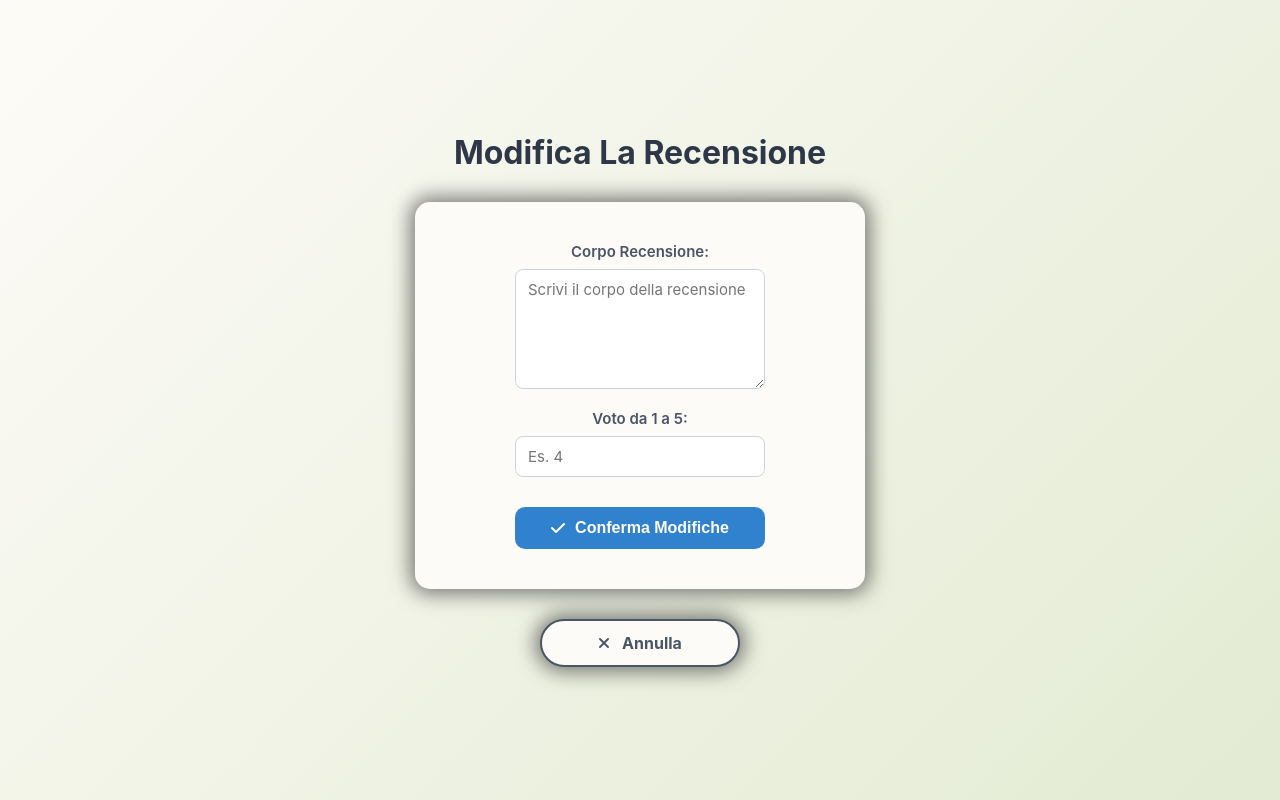
After one commit to Cangurosa/GestoreRecensioni, a Spring app: template src/main/resources/templates/form-modifica-recensione.html in a window 1280 px wide. The commit adds this page. Run offline with Thymeleaf, Linux system fonts and the light colour scheme; the template is opened without the code that fills it, so the values that code supplies are empty; some of the project's set-up classes (security, data sources, template engines, error pages and the like) are left out, and stand-ins take their place.

Commit message:
aggiunta la possibilità di modificare le proprie recensioni

```diff
--- a/src/main/java/it/uniroma3/siw/recensioni/service/RecensioneService.java
+++ b/src/main/java/it/uniroma3/siw/recensioni/service/RecensioneService.java
@@ -1,5 +1,6 @@
 package it.uniroma3.siw.recensioni.service;
 
+import ch.qos.logback.classic.model.ReceiverModel;
 import it.uniroma3.siw.recensioni.model.Contenuto;
 import it.uniroma3.siw.recensioni.model.Recensione;
 import it.uniroma3.siw.recensioni.model.Utente;
@@ -21,6 +22,10 @@ public class RecensioneService {
         this.recensioneRepository = recensioneRepository;
         this.utenteRepository = utenteRepository;
         this.contenutoRepository = contenutoRepository;
+    }
+
+    public Recensione findRecensioneById(Long idRecensione) {
+        return recensioneRepository.findById(idRecensione).orElseThrow();
     }
 
     public List<Recensione> getAllRecensioniDellUtente(String username){
--- /dev/null
+++ b/src/main/resources/static/css/modifica-recensione.css
@@ -0,0 +1,138 @@
+body {
+    margin: 0;
+    min-height: 100vh;
+    box-sizing: border-box;
+    padding: 40px 20px;
+    font-family: 'Inter', sans-serif;
+    background: linear-gradient(135deg, #fdfbf7 0%, #e3ebd3 100%);
+    display: flex;
+    flex-direction: column;
+    align-items: center;
+    justify-content: center;
+    color: #2d3748;
+}
+
+.all-container {
+    display: flex;
+    flex-direction: column;
+    align-items: center;
+    text-align: center;
+    gap: 30px;
+    width: 100%;
+    max-width: 800px;
+}
+
+.scritta {
+    color: #2d3748;
+    margin: 0;
+}
+
+.card-container {
+    display: flex;
+    flex-direction: column;
+    align-items: center;
+    text-align: center;
+    background-color: #fdfbf7;
+    padding: 40px;
+    border-radius: 15px;
+    box-shadow: 0 0 20px 5px rgba(0, 0, 0, 0.5);
+    gap: 20px;
+    color: #4a5568;
+    width: 100%;
+    max-width: 450px;
+    box-sizing: border-box;
+}
+
+form {
+    display: flex;
+    flex-direction: column;
+    align-items: center;
+    gap: 20px;
+    width: 100%;
+}
+
+.form-group {
+    display: flex;
+    flex-direction: column;
+    align-items: center;
+    gap: 8px;
+    width: 100%;
+}
+
+.form-group label {
+    font-weight: 600;
+    font-size: 15px;
+}
+
+.form-field {
+    padding: 10px 12px;
+    font-size: 15px;
+    font-family: 'Inter', sans-serif;
+    border: 1px solid #cbd5e1;
+    border-radius: 8px;
+    width: 250px;
+    box-sizing: border-box;
+    background-color: white;
+    transition: all 0.3s ease;
+}
+
+.form-field:focus {
+    outline: none;
+    border-color: #3182ce;
+    box-shadow: 0 0 0 2px rgba(49, 130, 206, 0.2);
+}
+
+.textarea-field {
+    resize: vertical;
+    min-height: 120px;
+}
+
+.btn-principale {
+    background-color: #3182ce;
+    color: white;
+    border-radius: 10px;
+    width: 250px;
+    padding: 12px 20px;
+    font-size: 16px;
+    font-weight: bold;
+    border: none;
+    cursor: pointer;
+    transition: all ease 0.3s;
+    display: flex;
+    align-items: center;
+    justify-content: center;
+    gap: 10px;
+    margin-top: 10px;
+}
+
+.btn-principale:hover {
+    background-color: #266093;
+    transform: scale(1.1);
+}
+
+.link {
+    display: flex;
+    align-items: center;
+    justify-content: center;
+    gap: 12px;
+    width: 200px;
+    background-color: #fdfbf7;
+    color: #4a5568;
+    font-size: 16px;
+    font-weight: bold;
+    padding: 12px 24px;
+    border: 2px solid #4a5568;
+    border-radius: 25px;
+    box-shadow: 0 0 20px 5px rgba(0, 0, 0, 0.5);
+    cursor: pointer;
+    transition: all 0.3s ease;
+    text-align: center;
+    text-decoration: none;
+    box-sizing: border-box;
+}
+
+.link:hover {
+    background-color: #dadad9;
+    color: #3a4251;
+    transform: scale(1.1);
+}
--- /dev/null
+++ b/src/main/resources/templates/form-modifica-recensione.html
@@ -0,0 +1,44 @@
+<!DOCTYPE html>
+<html lang="it" xmlns:th="http://www.thymeleaf.org">
+<head>
+    <meta charset="UTF-8">
+    <title>Modifica Recensione</title>
+
+    <link rel="stylesheet" th:href="@{/css/modifica-recensione.css}">
+
+    <link rel="stylesheet" href="https://cdnjs.cloudflare.com/ajax/libs/font-awesome/6.4.0/css/all.min.css">
+</head>
+<body>
+
+    <div class="all-container">
+
+        <h1 class="scritta">Modifica La Recensione</h1>
+
+        <div class="card-container">
+            <form th:action="@{/r/{recensioneId}/modifica(recensioneId=${recensione.id})}" th:object="${recensione}" method="POST">
+
+                <div class="form-group">
+                    <label for="corpo">Corpo Recensione:</label>
+                    <textarea id="corpo" class="form-field textarea-field" th:text="${recensione.testo}" th:field="*{testo}" placeholder="Scrivi il corpo della recensione" required></textarea>
+                </div>
+
+                <div class="form-group">
+                    <label for="voto">Voto da 1 a 5:</label>
+                    <input id="voto" class="form-field" type="number" min="1" max="5" th:field="*{stelle}" placeholder="Es. 4" required>
+                </div>
+
+                <button type="submit" class="btn-principale">
+                    <i class="fa-solid fa-check"></i> Conferma Modifiche
+                </button>
+
+            </form>
+        </div>
+
+        <a th:href="@{/recensioni}" class="link">
+            <i class="fa-solid fa-xmark"></i> Annulla
+        </a>
+
+    </div>
+
+</body>
+</html>
```
Also changed, not shown: src/main/java/it/uniroma3/siw/recensioni/controller/RecensioneController.java (+32 -0 lines), src/main/resources/static/css/listaRecensioni.css (+55 -15 lines), src/main/resources/templates/listaRecensioni.html (+12 -3 lines).
